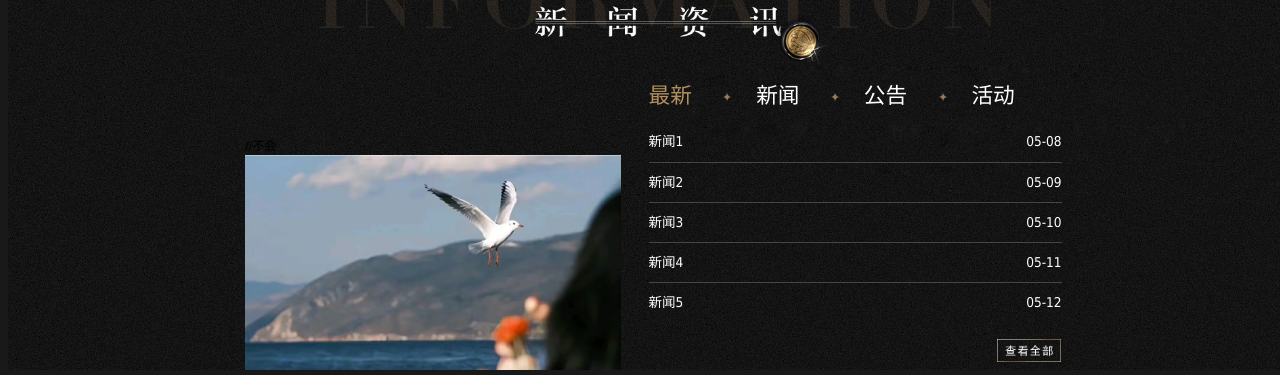
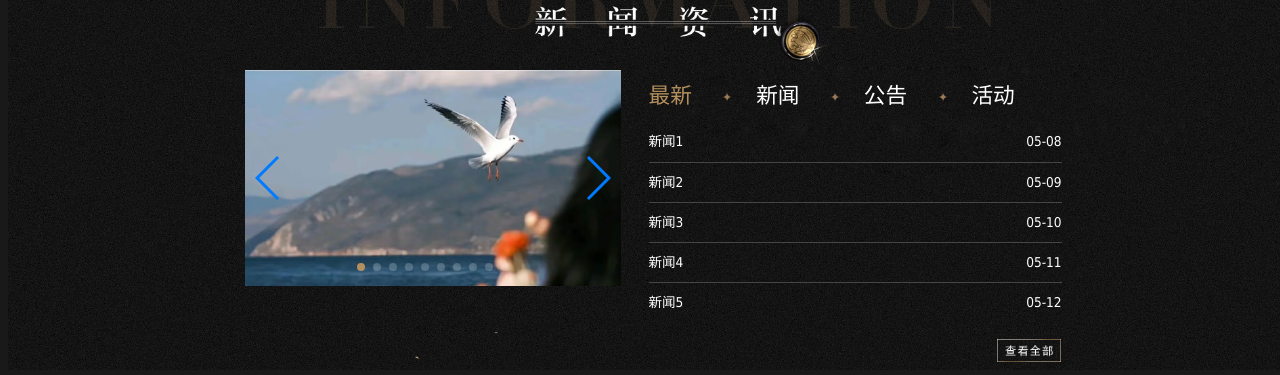
Before and after one commit to kiwilaen/web230512, a plain HTML site: page static/index.html in a window 1280 px wide. Shown: the part 938-1313 px from the top of the page. Drawn offline with nearby package versions, Linux system fonts and the light colour scheme.

Commit message:
fix: swiper incorrect init

```diff
--- a/static/css/main.css
+++ b/static/css/main.css
@@ -10,7 +10,7 @@
 .news_content{ width: 100%; height: 100%; position: absolute; left: 0; top: 0;}
 .w1200{ width: 12.2rem; margin: 0 auto; padding-top: 1.4rem;}
 
-.left_banners{ width: 5.56rem; padding-top: 1rem ; float: left;}
+.left_banners{ width: 5.56rem; float: left;}
 .left_swiper{ width: 100%; height: 3.2rem;}
 
 
@@ -37,3 +37,13 @@
 
 /* .js_nav ul li:hover .slice{ display: block;}
 .js_nav ul li:hover .nav_bg{ display: block;} */
+
+/** swiper*/
+
+#news_swiper .swiper-pagination-bullet {
+  background: #fff;
+}
+
+#news_swiper .swiper-pagination-bullet-active {
+  background: #b3905d;
+}
--- a/static/index.html
+++ b/static/index.html
@@ -9,7 +9,7 @@
     <link rel="stylesheet" type="text/css" href="css/com.css">
     <link rel="stylesheet" type="text/css" href="css/main.css">
     <link rel="stylesheet" href="css/swiper-4.3.3.min.css">
-    <script src="js/swiper.min.js"></script>
+    <script src="./js/swiper4-component/js/swiper.js"></script>
     <script>
         (function (win, doc) {
             if (!win.addEventListener) return;
@@ -99,13 +99,14 @@
             <div class="news_content>">
                 <div class="w1200 clearfix">
                     <div class="left_banners">
-                        <div class="left_swiper">
-                            <div class="swiper-container swiper-banner swiper-container-horizontal">//不会
-                                <div class="swiper-wrapper" style="transition-duration: 0ms" ;></div>
+                        <div class="swiper-container swiper-banner swiper-container-horizontal left_swiper"
+                            id="news_swiper">
 
-
-                                        <div class="swiper-slide"><img src="img/swiperImg/4B50652D036B39966F1B595A623904D1.jpg" alt="" srcset=""> </div>
-                                        <div class="swiper-slide"><img src="img/swiperImg/4B50652D036B39966F1B595A623904D1.jpg" alt="" srcset=""> </div>
+                            <div class="swiper-wrapper" style="transition-duration: 0ms" ;>
+                                <div class="swiper-slide"><img src="img/swiperImg/4B50652D036B39966F1B595A623904D1.jpg"
+                                        alt="" srcset=""> </div>
+                                <div class="swiper-slide"><img src="img/swiperImg/4B50652D036B39966F1B595A623904D1.jpg"
+                                        alt="" srcset=""> </div>
                                 <div class="swiper-slide">Slide 3</div>
                                 <div class="swiper-slide">Slide 4</div>
                                 <div class="swiper-slide">Slide 5</div>
@@ -114,6 +115,8 @@
                                 <div class="swiper-slide">Slide 8</div>
                                 <div class="swiper-slide">Slide 9</div>
                                 <div class="swiper-slide">Slide 10</div>
+                            </div>
+
                             <!-- Add Arrows -->
                             <div class="swiper-button-next"></div>
                             <div class="swiper-button-prev"></div>
@@ -122,8 +125,7 @@
                             <div
                                 class="swiper-pagination swiper-pagination1 swiper-pagination-clickable swiper-pagination-bullets">
                             </div>
-                                //没写完
-                            </div>
+                            <!-- 没写完 -->
                         </div>
 
                     </div>
@@ -205,4 +207,6 @@
 
 </body>
 
+<script src="./js/news_swiper.js"></script>
+
 </html>
--- /dev/null
+++ b/static/js/news_swiper.js
@@ -0,0 +1,19 @@
+const newsSwiper = new Swiper('#news_swiper', {
+  direction: 'horizontal',
+  loop: true,
+  observer: true,
+  observeParents: true,
+  autoplay: {
+    delay: 6000,
+    stopOnLastSlide: false,
+    disableOnInteraction: true,
+  },
+  navigation: {
+    nextEl: '.swiper-button-next',
+    prevEl: '.swiper-button-prev',
+  },
+  pagination: {
+    el: '.swiper-pagination1',
+    clickable: true
+  },
+})
```
Also changed, not shown: static/js/index.js (+13 -37 lines). Lines whose indentation alone changed are shown as unchanged.
